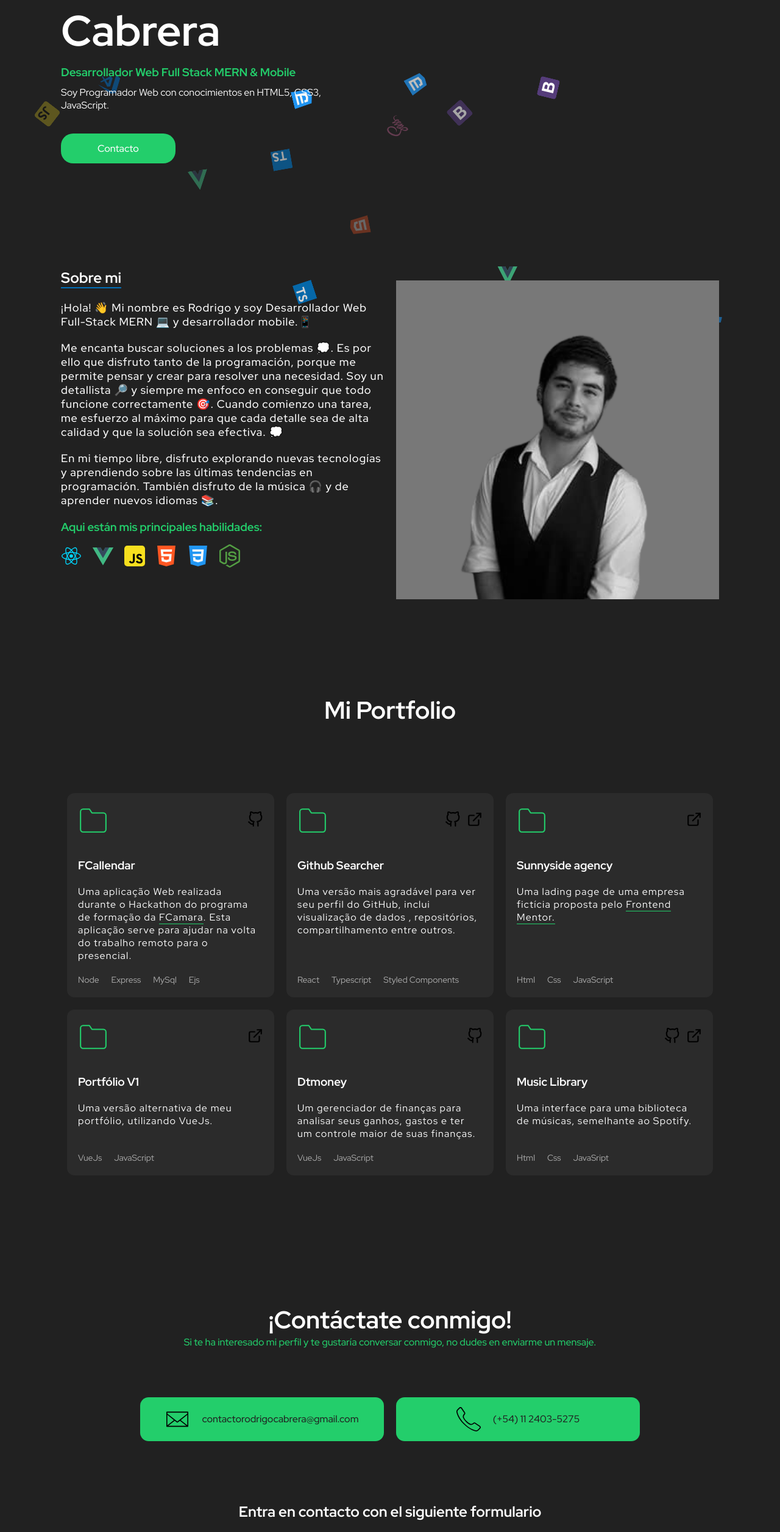
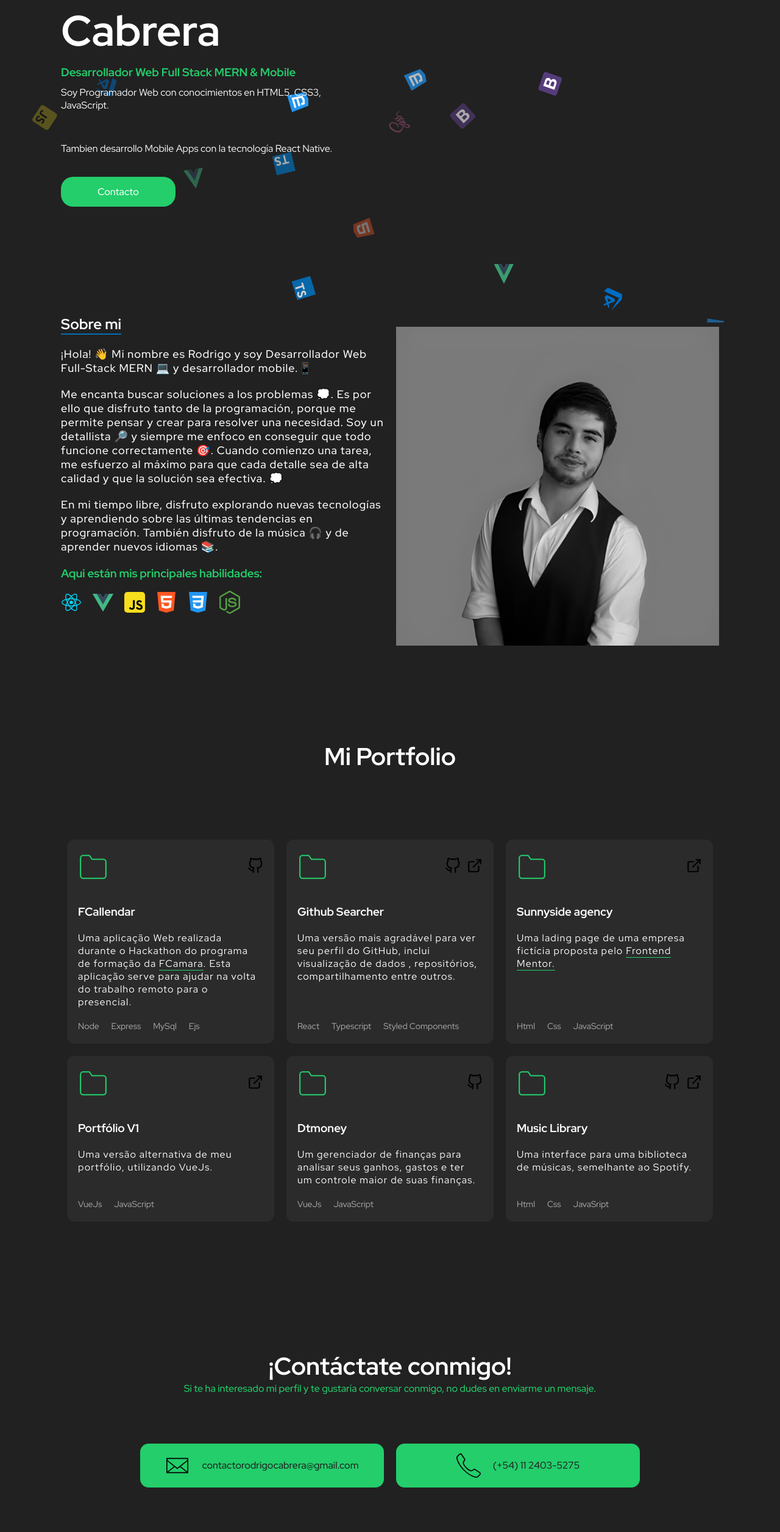
Before and after one commit to Rodrigo-Emca/portfolio-rodrigo, a React (Create React App) app: page / in a window 1280 px wide. Shown: the part 271-2784 px from the top of the page at 61% size. Built offline with nearby package versions, Linux system fonts and the light colour scheme.

Commit message:
Corrección en imagen principal

```diff
--- a/src/components/Form/Form.tsx
+++ b/src/components/Form/Form.tsx
@@ -49,7 +49,7 @@ export function Form() {
 
   return (
     <Container>
-      <h2>Entra en contacto con el siguiente formulario</h2>
+      <h2>Contáctame con el siguiente formulario</h2>
       <form onSubmit={handleSubmit}>
         <input
           placeholder="Email"
--- a/src/components/Hero/Hero.tsx
+++ b/src/components/Hero/Hero.tsx
@@ -1,7 +1,7 @@
 import { BrowserRouter } from "react-router-dom"
 import { Container } from "./styles"
 import ScrollAnimation from "react-animate-on-scroll"
-import Illustration from "../../assets/illustration.svg"
+import Illustration from "../../assets/Mi proyecto.png"
 import { NavHashLink } from "react-router-hash-link"
 export function Hero(){
   return(
@@ -19,6 +19,9 @@ export function Hero(){
         <ScrollAnimation animateIn="fadeInUp" delay={0.6 * 1000}>
           <p className="small-resume">Soy Programador Web con conocimientos en HTML5, CSS3, JavaScript.</p>
         </ScrollAnimation>
+        <ScrollAnimation animateIn="fadeInUp" delay={0.6 * 1000}>
+          <p className="small-resume">Tambien desarrollo Mobile Apps con la tecnología React Native.</p>
+        </ScrollAnimation>
 
           <ScrollAnimation animateIn="fadeInUp" delay={0.8*1000}>
             <BrowserRouter>
```
Also changed, not shown: src/assets/Mi proyecto.png (added), src/assets/Profile-AboutMe-Image.png.
